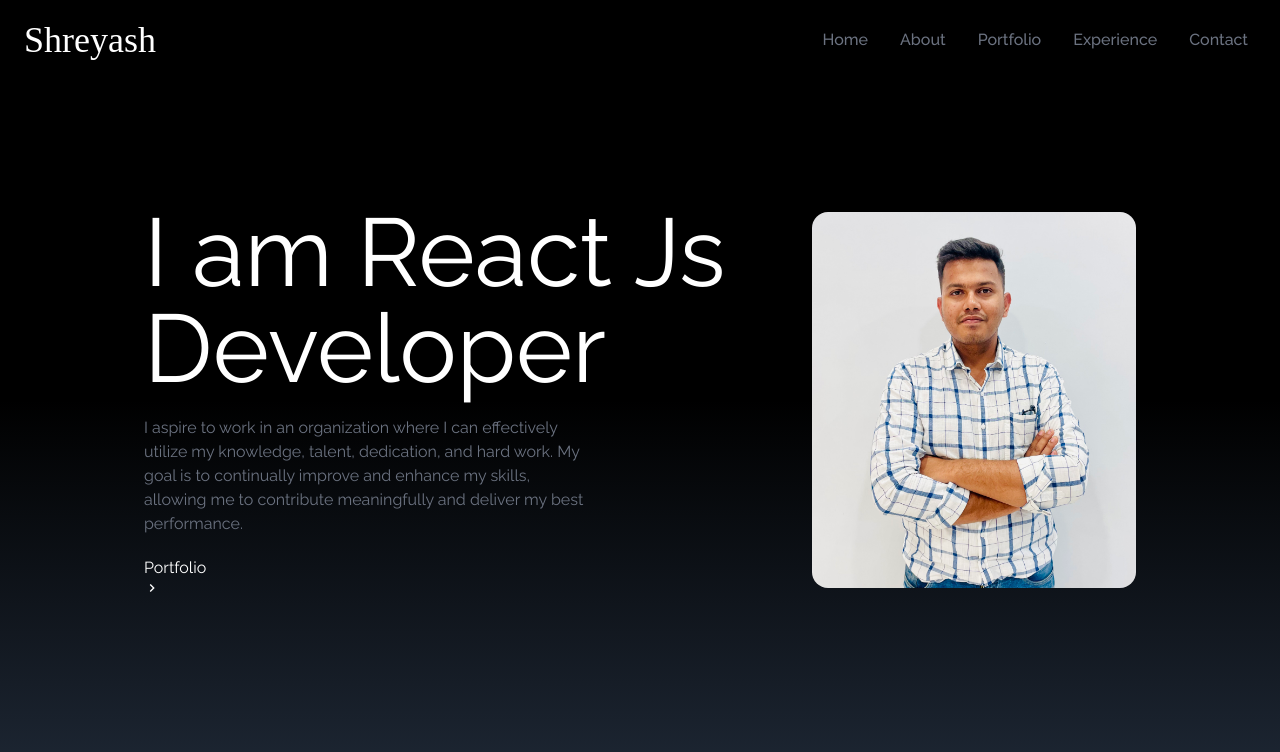
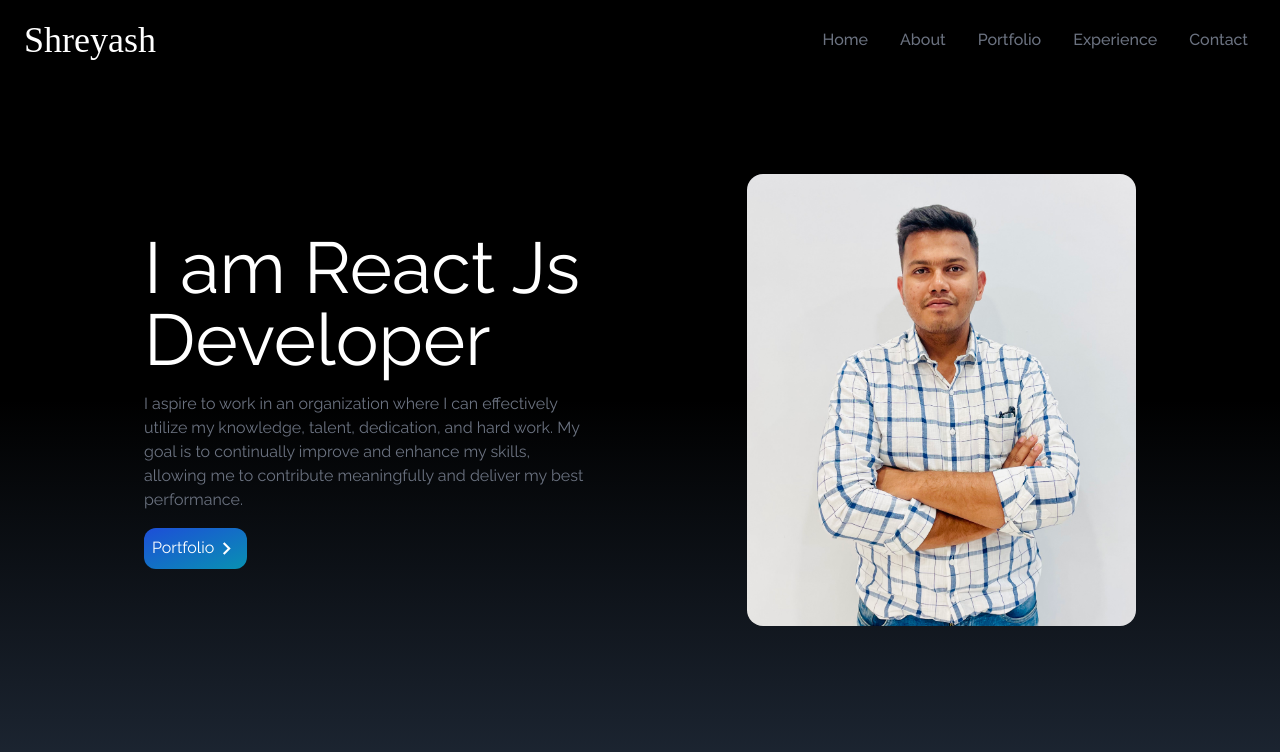
Before and after one commit to iamshreyashjain/Portfolio, a React (Vite) app: page / in a window 1280 px wide. Shown: the top 752 px of the page. Built offline with nearby package versions, Linux system fonts and the light colour scheme; a web font is replaced by a local one.

Commit message:
fifth commit

```diff
--- a/src/components/Home.jsx
+++ b/src/components/Home.jsx
@@ -4,20 +4,19 @@ import { MdOutlineKeyboardArrowRight } from 'react-icons/md'
 export default function Home(){
     return(
         <>
-            <div name ="home" className="h-screen w-full bg-gradient-to-b from-black via-black to-gray-800 ">
-                <div className='max-w-screen-lg mx-auto flex flex-col items-center justify-center h-full px-4 md:flex-row text-white'>
-                <div className='flex flex-col justify-center h-full' >
-                    <h2 className='text-4xl sm:text-8xl'>I am React Js Developer</h2>
-                    <p className='text-gray-500 py-5 max-w-md'>
+            <div name ="home" className="h-screen w-full bg-gradient-to-b from-black via-black to-gray-800">
+                <div className='md:flex-row max-w-screen-lg mx-auto flex flex-col items-center justify-center h-full px-4  text-white'>
+                    <div className='flex flex-col justify-center ' >
+                        <h2 className='text-4xl sm:text-7xl'>I am React Js Developer</h2>
+                        <p className='text-gray-500  max-w-md py-4'>
                             I aspire to work in an organization where I can effectively utilize my knowledge, talent, dedication, and hard work.
                             My goal is to continually improve and enhance my skills, allowing me to contribute meaningfully and deliver my best performance.
                         </p>
-
                     <div>
-                <button>
+                        <button className='group flex items-center justify-center bg-gradient-to-br from-blue-700 to-cyan-600 rounded-xl p-2'>
                             Portfolio
                             <span>
-                        <MdOutlineKeyboardArrowRight/>
+                                <MdOutlineKeyboardArrowRight size={25} className='group-hover:rotate-90 duration-300'/>
                             </span>
                         </button>
                     </div>
```
Lines whose indentation alone changed are shown as unchanged.
